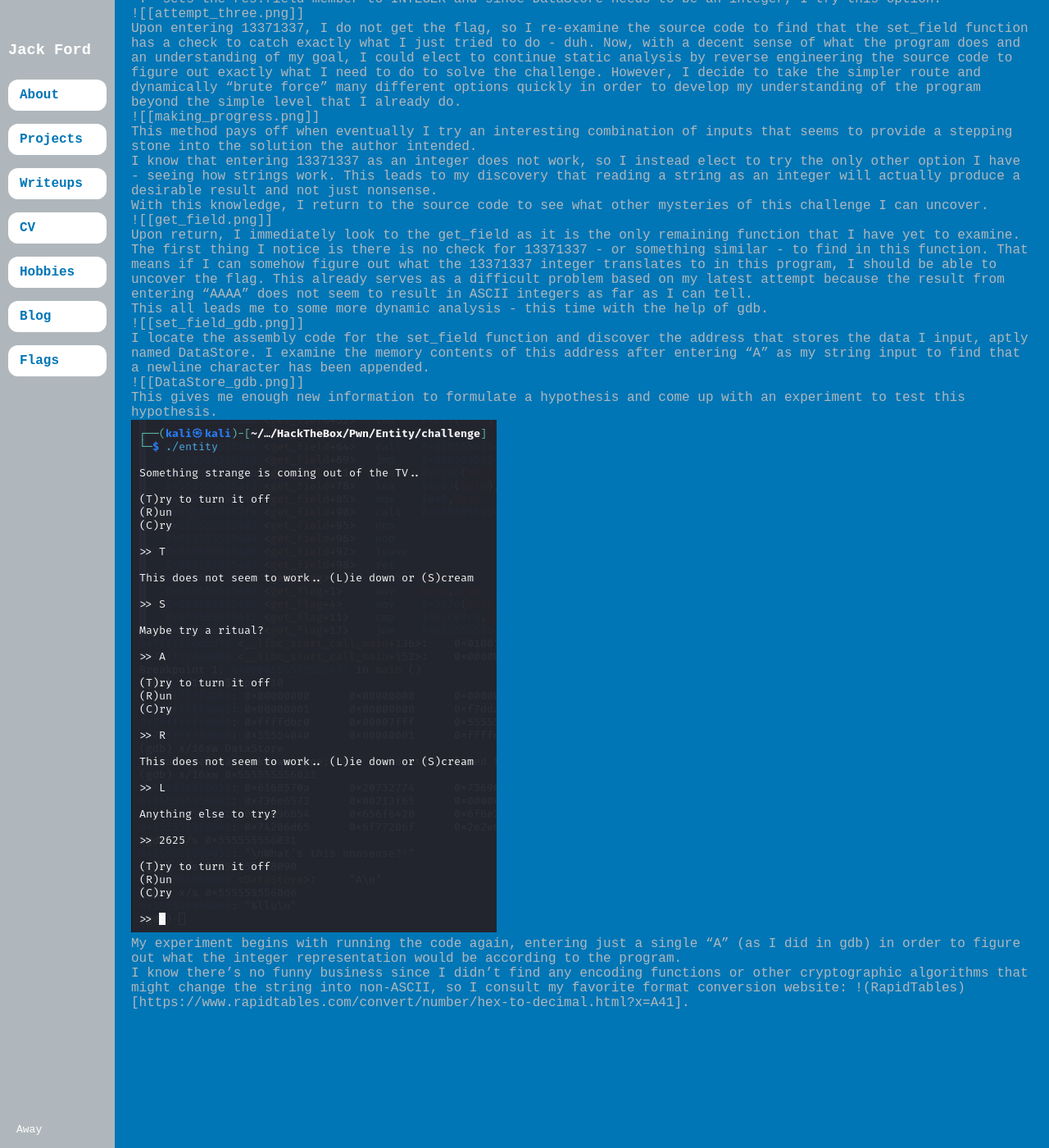
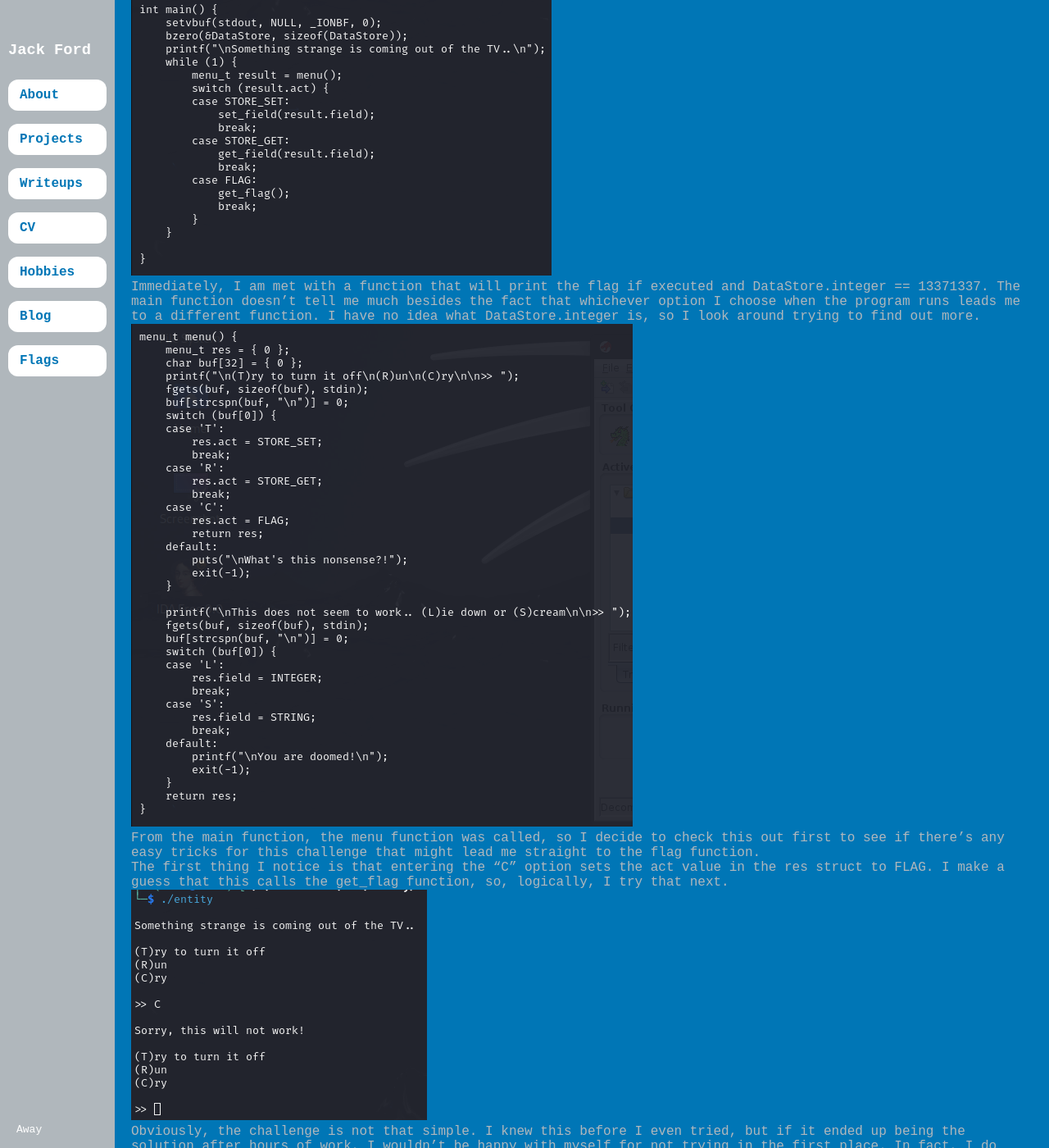
Before and after one commit to shortestllama/shortestllama.github.io, a Jekyll site: the page built from _writeups/entity.md, in a window 1280 px wide and 1400 px high, scrolled down 718 px. Shown: the whole window at 82% size. Built offline with Jekyll 4.4.1, drawn with Linux system fonts in a browser that asks for light colours; some of the changed text lies outside the part shown.

Commit message:
Updated entity writeup with the correct markdown format so that images and links load in obsidian and on the website

```diff
--- a/_writeups/entity.md
+++ b/_writeups/entity.md
@@ -6,35 +6,35 @@ date: 2025-05-07
 read_time: 5 mins?
 ---
 I start by downloading the challenge archive and unzipping the folder to reveal 3 files.
-![[enumeration.png]]
+![](/assets/images/writeups/HackTheBox/Entity/enumeration.png)
 The first is the vulnerable executable, the second is the source code so that disassembly is not a requirement, and the thiassets/images/Writeups/HackTheBox/Entity/enumeration.pngrd is a dummy flag text file to help determine when the challenge has been solved.
 Once I have determined what the challenge provides, I run the executable to see what I can learn from dynamic analysis.
-![[Writeups/HackTheBox/Entity/first_run.png]]
+![](/assets/images/writeups/HackTheBox/Entity/first_run.png)
 I don't learn much besides the fact that input is case sensitive. Additionally, I get a sense of what the program does as I'm guessing it executes these options in a loop until the flag is uncovered. To understand better what these options mean, I check out the source code and see what I can uncover.
-![[main_and_answer.png]]
+![](/assets/images/writeups/HackTheBox/Entity/main_and_answer.png)
 Immediately, I am met with a function that will print the flag if executed and DataStore.integer == 13371337. The main function doesn't tell me much besides the fact that whichever option I choose when the program runs leads me to a different function. I have no idea what DataStore.integer is, so I look around trying to find out more.
-![[menu.png]]
+![](/assets/images/writeups/HackTheBox/Entity/menu.png)
 From the main function, the menu function was called, so I decide to check this out first to see if there's any easy tricks for this challenge that might lead me straight to the flag function.
 The first thing I notice is that entering the "C" option sets the act value in the res struct to FLAG. I make a guess that this calls the get_flag function, so, logically, I try that next.
-![[second_try.png]]
+![](/assets/images/writeups/HackTheBox/Entity/second_try.png)
 Obviously, the challenge is not that simple. I knew this before I even tried, but if it ended up being the solution after hours of work, I wouldn't be happy with myself for not trying in the first place. In fact, I do learn after re-examining the get_flag function that the output provided means that all I have to do now is set the DataStore.integer value to 13371337.
 That being said, my next step was to go back to the source code and try to determine what my options are for doing that.
-![[set_field.png]]
+![](/assets/images/writeups/HackTheBox/Entity/set_field.png)
 I already know through my analysis of the main and menu functions that I only have two options for what to check out next and since I need to set some value, I look at the option that stems from inputting "T". This option sets the res.act member to STORE_SET, leading me to the set_field function. Additionally, choosing the "L" option after "T" sets the res.field member to INTEGER and since DataStore needs to be an integer, I try this option.
-![[attempt_three.png]]
+![](/assets/images/writeups/HackTheBox/Entity/attempt_three.png)
 Upon entering 13371337, I do not get the flag, so I re-examine the source code to find that the set_field function has a check to catch exactly what I just tried to do - duh. Now, with a decent sense of what the program does and an understanding of my goal, I could elect to continue static analysis by reverse engineering the source code to figure out exactly what I need to do to solve the challenge. However, I decide to take the simpler route and dynamically "brute force" many different options quickly in order to develop my understanding of the program beyond the simple level that I already do.
-![[making_progress.png]]
+![](/assets/images/writeups/HackTheBox/Entity/making_progress.png)
 This method pays off when eventually I try an interesting combination of inputs that seems to provide a stepping stone into the solution the author intended.
 I know that entering 13371337 as an integer does not work, so I instead elect to try the only other option I have - seeing how strings work. This leads to my discovery that reading a string as an integer will actually produce a desirable result and not just nonsense.
 With this knowledge, I return to the source code to see what other mysteries of this challenge I can uncover.
-![[get_field.png]]
+![](/assets/images/writeups/HackTheBox/Entity/get_field.png)
 Upon return, I immediately look to the get_field as it is the only remaining function that I have yet to examine.
 The first thing I notice is there is no check for 13371337 - or something similar - to find in this function. That means if I can somehow figure out what the 13371337 integer translates to in this program, I should be able to uncover the flag. This already serves as a difficult problem based on my latest attempt because the result from entering "AAAA" does not seem to result in ASCII integers as far as I can tell.
 This all leads me to some more dynamic analysis - this time with the help of gdb.
-![[set_field_gdb.png]]
+![](/assets/images/writeups/HackTheBox/Entity/set_field_gdb.png)
 I locate the assembly code for the set_field function and discover the address that stores the data I input, aptly named DataStore. I examine the memory contents of this address after entering "A" as my string input to find that a newline character has been appended.
-![[DataStore_gdb.png]]
+![](/assets/images/writeups/HackTheBox/Entity/DataStore_gdb.png)
 This gives me enough new information to formulate a hypothesis and come up with an experiment to test this hypothesis.
 ![](/assets/images/writeups/HackTheBox/Entity/just_A.png)
 My experiment begins with running the code again, entering just a single "A" (as I did in gdb) in order to figure out what the integer representation would be according to the program.
-I know there's no funny business since I didn't find any encoding functions or other cryptographic algorithms that might change the string into non-ASCII, so I consult my favorite format conversion website: !(RapidTables)[https://www.rapidtables.com/convert/number/hex-to-decimal.html?x=A41].
+I know there's no funny business since I didn't find any encoding functions or other cryptographic algorithms that might change the string into non-ASCII, so I consult my favorite format conversion website: [RapidTables](https://www.rapidtables.com/convert/number/hex-to-decimal.html?x=A41).
```
